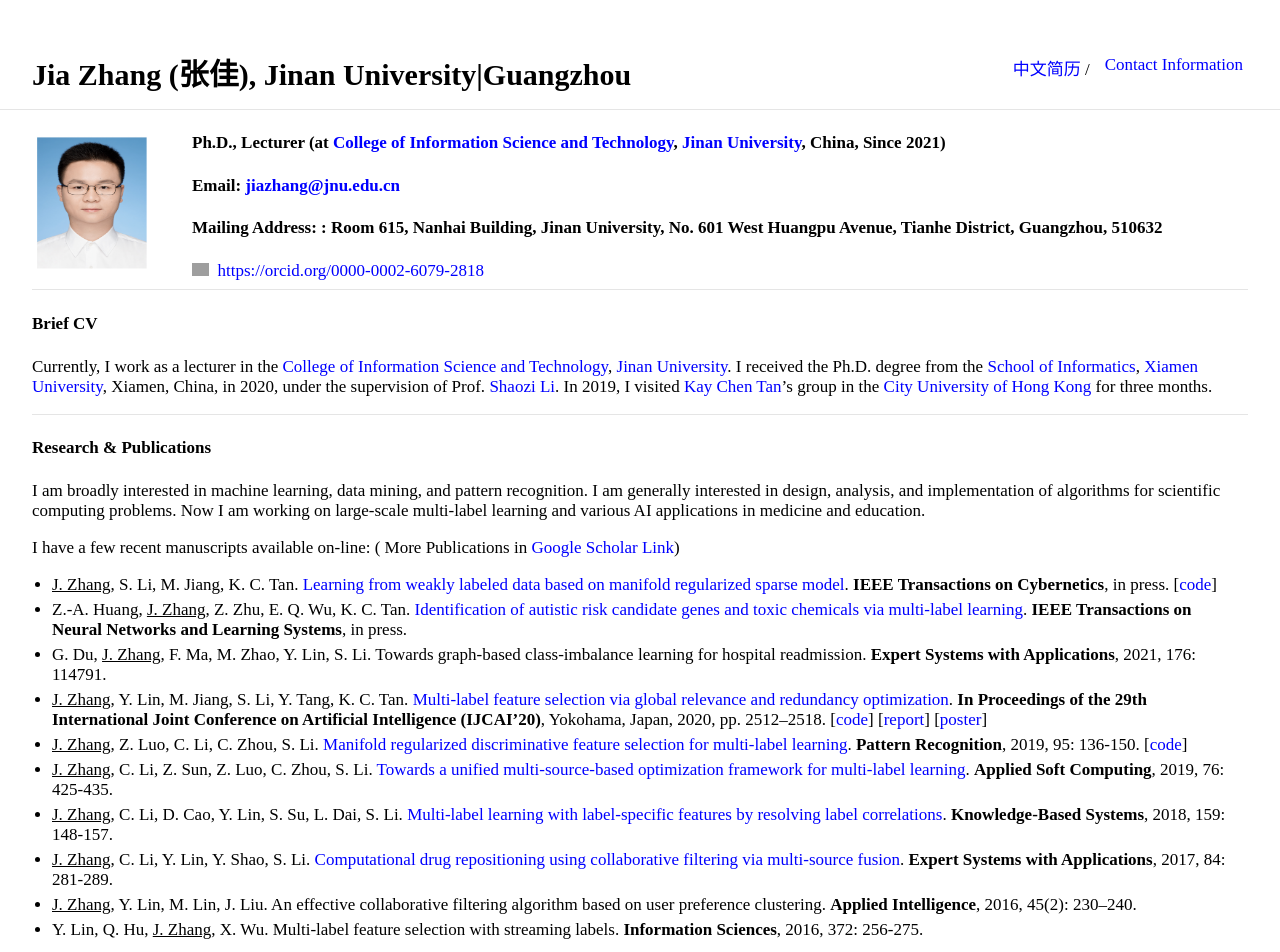
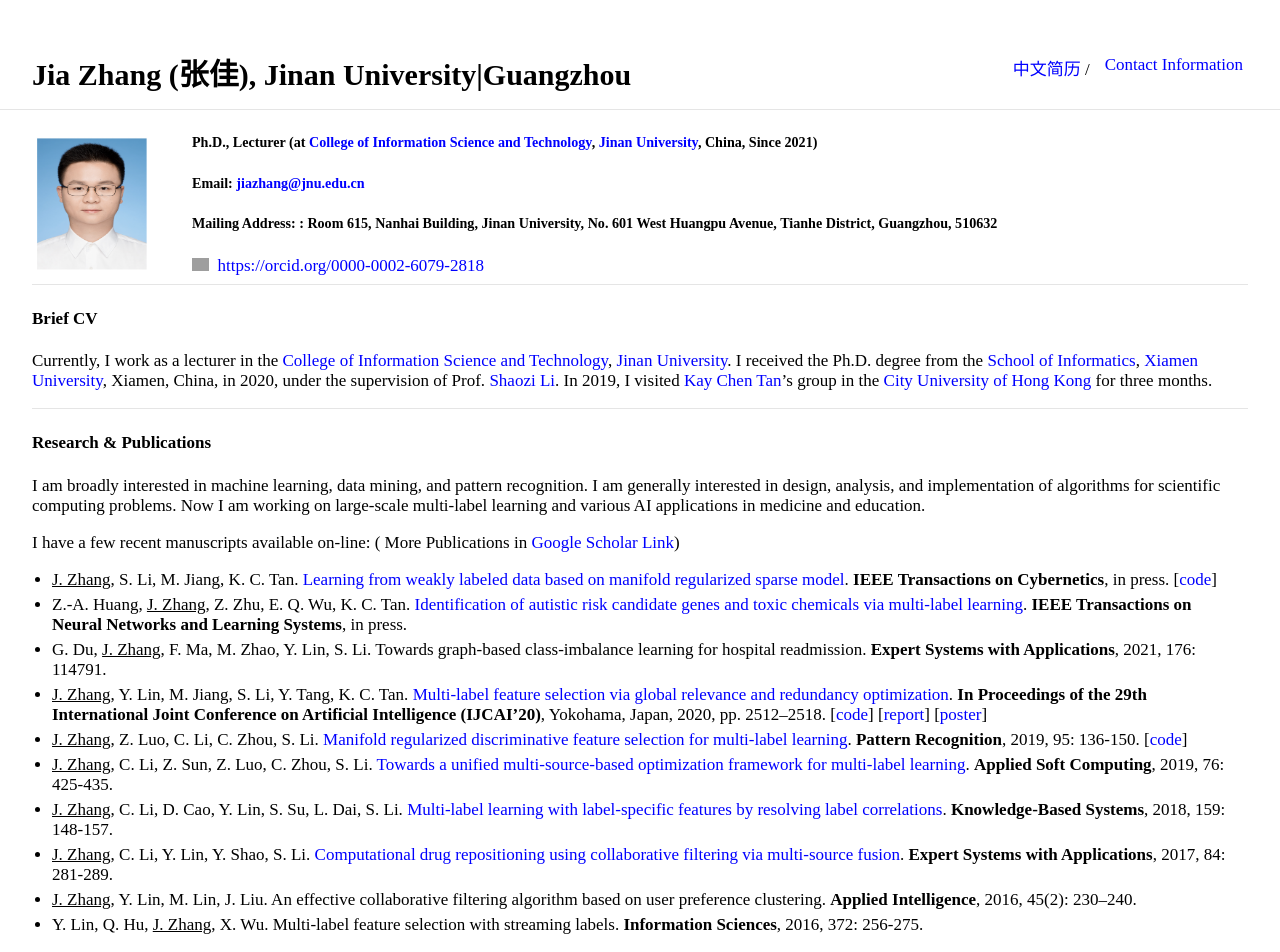
Before and after one commit to jiazhang-ml/jiazhang-ml.github.io, a Jekyll site: the page built from index.md, in a window 1280 px wide. Shown: the top 952 px of the page. Built offline with Jekyll 4.4.1, drawn with Linux system fonts in a browser that asks for light colours; grey boxes are pictures that could not be loaded.

```diff
--- a/index.md
+++ b/index.md
@@ -5,11 +5,11 @@ layout: default
 
 <img class="profile-picture" src="jiazhang1.jpg">
 
-#### Ph.D., Lecturer (at [College of Information Science and Technology](http://xxxy2016.jnu.edu.cn/), [Jinan University](https://www.jnu.edu.cn/), China, Since 2021)
+##### Ph.D., Lecturer (at [College of Information Science and Technology](http://xxxy2016.jnu.edu.cn/), [Jinan University](https://www.jnu.edu.cn/), China, Since 2021)
 
-#### **Email:** [jiazhang@jnu.edu.cn](mailto:jiazhang@jnu.edu.cn)
+##### **Email:** [jiazhang@jnu.edu.cn](mailto:jiazhang@jnu.edu.cn)
 
-#### **Mailing Address:** : Room 615, Nanhai Building, Jinan University, No. 601 West Huangpu Avenue, Tianhe District, Guangzhou, 510632
+##### **Mailing Address:** : Room 615, Nanhai Building, Jinan University, No. 601 West Huangpu Avenue, Tianhe District, Guangzhou, 510632
 
 <div itemscope itemtype="https://schema.org/Person"><a itemprop="sameAs" content="https://orcid.org/0000-0002-6079-2818" href="https://orcid.org/0000-0002-6079-2818" target="orcid.widget" rel="me noopener noreferrer" style="vertical-align:top;"><img src="https://orcid.org/sites/default/files/images/orcid_16x16.png" style="width:1em;margin-right:.5em;" alt="ORCID iD icon">https://orcid.org/0000-0002-6079-2818</a></div>
 
```
